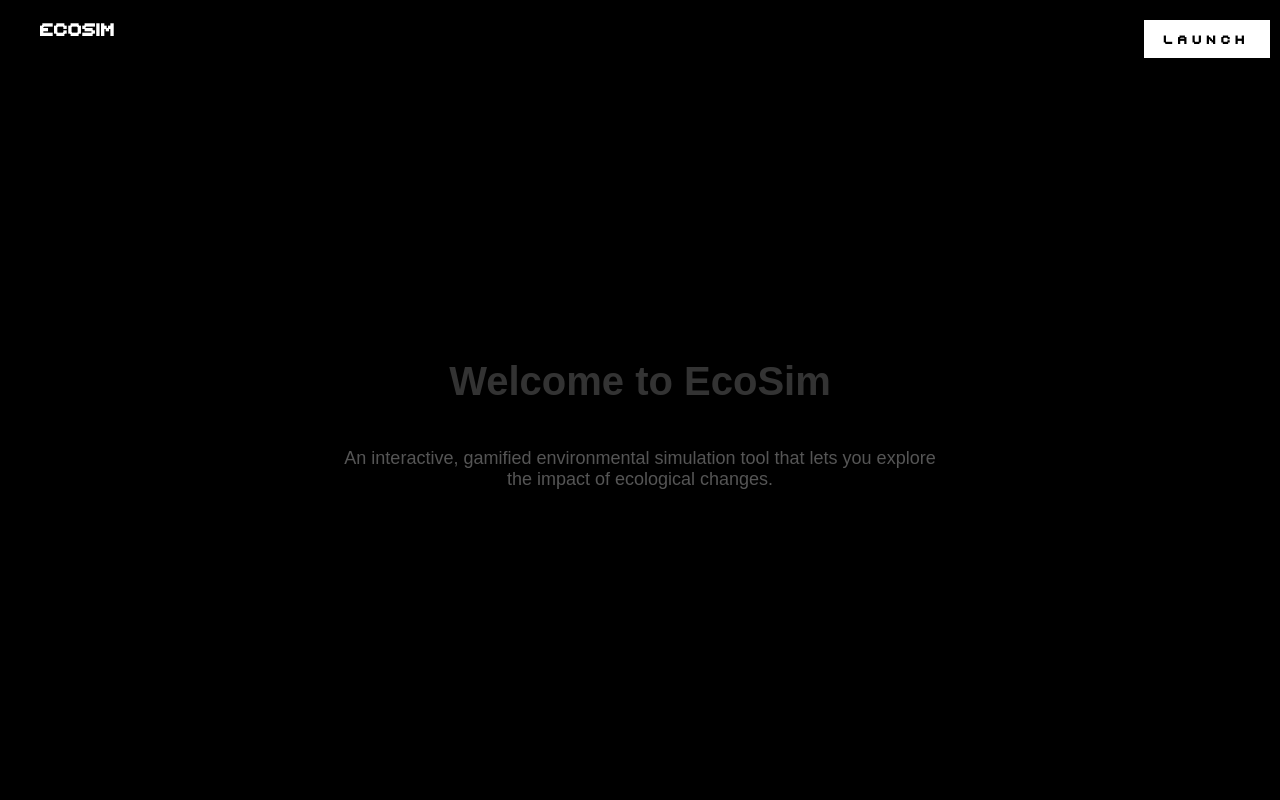
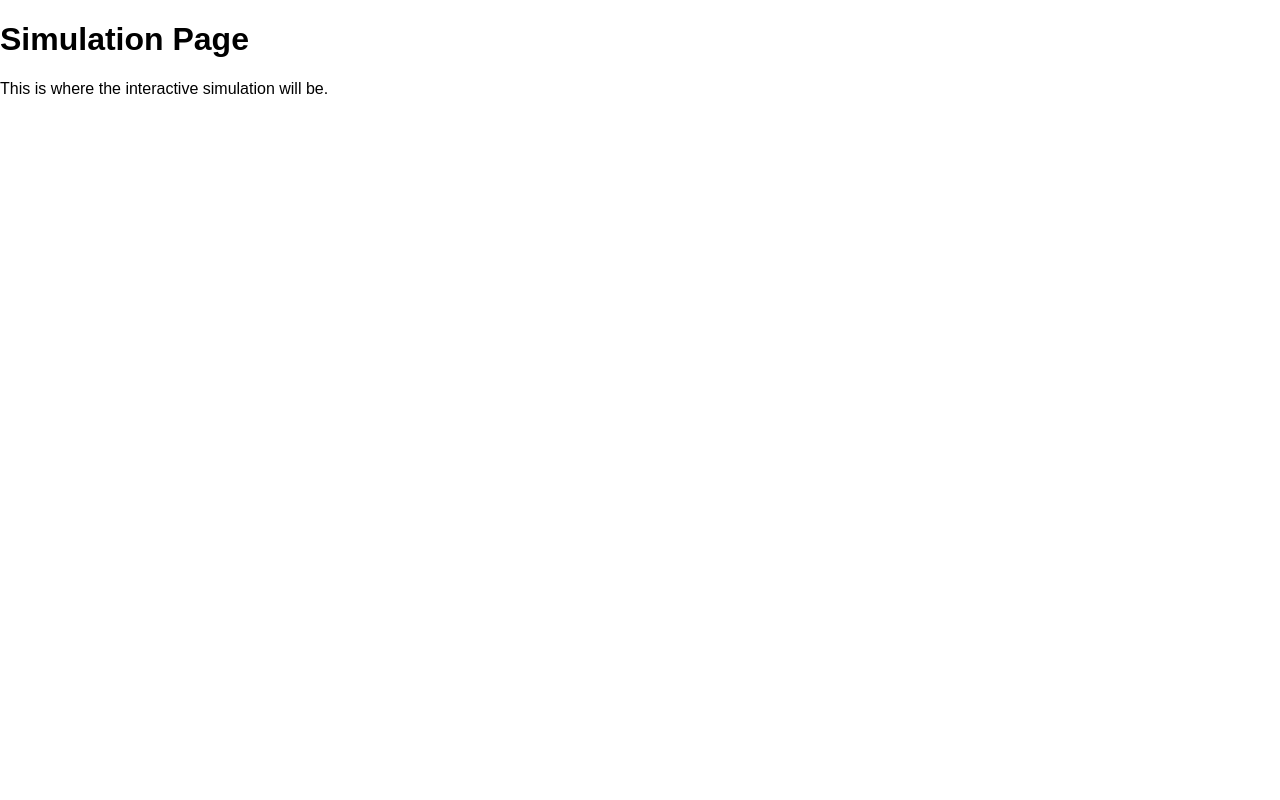
Before and after one commit to gleecode04/GodEcosystemSimulator, a React (Create React App) app in the folder frontend/: page /simulator in a window 1280 px wide. Shown: the top 800 px of the page. Built offline with nearby package versions, Linux system fonts and the light colour scheme.

Commit message:
Simulator page

```diff
--- a/frontend/package.json
+++ b/frontend/package.json
@@ -10,6 +10,7 @@
     "@testing-library/user-event": "^13.5.0",
     "react": "^19.0.0",
     "react-dom": "^19.0.0",
+    "react-router-dom": "^7.2.0",
     "react-scripts": "5.0.1",
     "web-vitals": "^2.1.4"
   },
--- a/frontend/src/App.js
+++ b/frontend/src/App.js
@@ -1,19 +1,29 @@
-
 import './App.css';
+import { BrowserRouter as Router, Route, Routes } from "react-router-dom";
 import Navbar from "./components/Navbar";
 import Hero from "./components/Hero";
 import About from "./components/About";
 import Mission from "./components/Mission";
 import Footer from "./components/Footer";
+import Simulator from "./pages/Simulator";
 
 function App() {
   return (
     <div className="home-page">
-      <Navbar />
-      <Hero />
-      <About />
-      <Mission />
-      <Footer />
+      <Router>
+        <Routes>
+          <Route path="/" element={
+            <>
+              <Navbar />
+              <Hero />
+              <About />
+              <Mission />
+              <Footer />
+            </>
+          } />
+          <Route path="/simulator" element={<Simulator />} />
+        </Routes>
+      </Router>
     </div>
   );
 }
--- a/frontend/src/components/Navbar.css
+++ b/frontend/src/components/Navbar.css
@@ -34,7 +34,7 @@
     border: none;
     font-family: PIXY;
     letter-spacing: 5px;
-    margin-right: 40px;
+    margin-right: 60px;
 }
 
 .launch-button:hover {
--- a/frontend/src/components/Navbar.js
+++ b/frontend/src/components/Navbar.js
@@ -1,11 +1,14 @@
 import React from "react";
 import "./Navbar.css";
+import { Link, useNavigate } from "react-router-dom";
 
 const Navbar = () => {
+  const navigate = useNavigate();
+
   return (
     <nav className="navbar">
       <h1 className="logo">ECOSIM</h1>
-      <button className="launch-button">Launch</button>
+      <button className="launch-button" onClick={() => navigate("/simulator")}>Launch</button>
     </nav>
   );
 };
--- a/frontend/src/components/input.css
+++ b/frontend/src/components/input.css
@@ -8,7 +8,7 @@ body {
 /* Hero Section */
 .hero {
     height: 100vh;
-    background-color: black;
+    background-color: #EDEBDE;
     display: flex;
     flex-direction: column;
     justify-content: center;
--- /dev/null
+++ b/frontend/src/pages/Simulator.js
@@ -0,0 +1,12 @@
+import React from "react";
+
+const Simulator = () => {
+  return (
+    <div className="simulation-container">
+      <h1>Simulation Page</h1>
+      <p>This is where the interactive simulation will be.</p>
+    </div>
+  );
+};
+
+export default Simulator;
```
Also changed, not shown: 1 other file (tests, documents, lock files or other folders).
